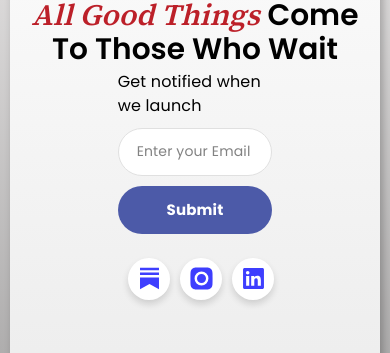
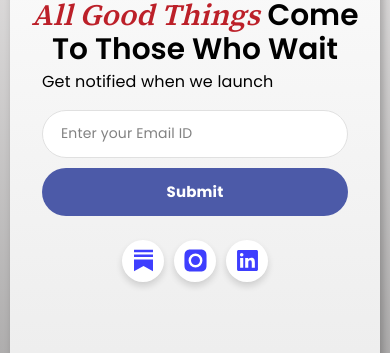
Before and after one commit to thedummyproject/dummyproject, a Next.js app: page / in a window 390 px wide. Shown: the part 218-571 px from the top of the page. Built offline with nearby package versions, Linux system fonts and the light colour scheme; no server answers.

Commit message:
style: add mobile portrait styles for full-width notify section

```diff
--- a/app/globals.css
+++ b/app/globals.css
@@ -686,6 +686,33 @@
   }
 }
 
+/* ---------- mobile portrait: full-width notify section ---------- */
+
+@media (max-width: 640px) and (orientation: portrait) {
+  .card__interactive {
+    width: 100%;
+    max-width: none;
+    padding: 0 16px;
+    box-sizing: border-box;
+  }
+
+  .ask {
+    width: 100%;
+  }
+
+  .notify {
+    width: 100%;
+  }
+
+  .notify__field {
+    width: 100%;
+  }
+
+  .notify__action {
+    width: 100%;
+  }
+}
+
 @media (prefers-reduced-motion: reduce) {
   .crane-drop-wrap,
   .crane-logo-box,
```
